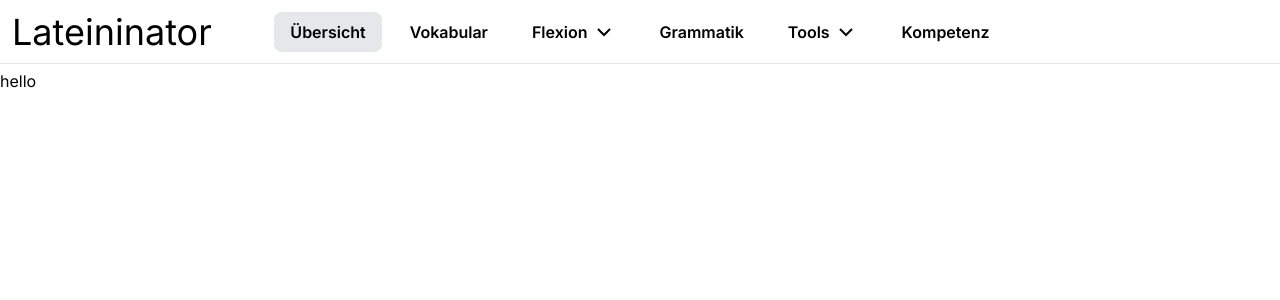
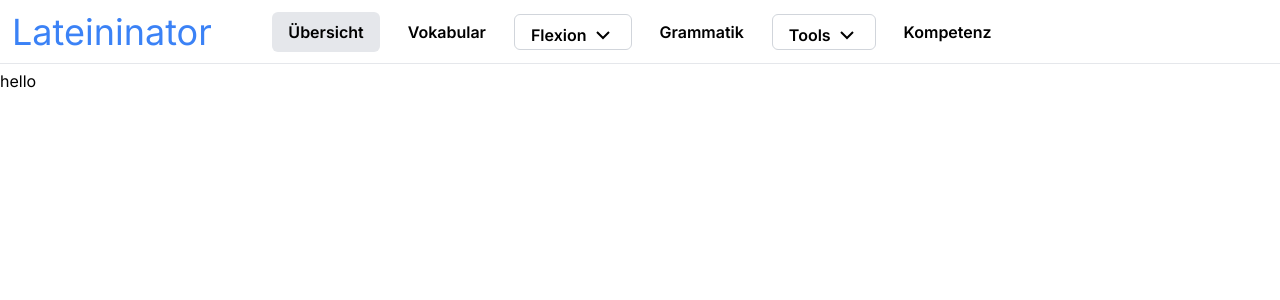
Before and after one commit to neinja007/lateininator, a Next.js app: page / in a window 1280 px wide. Shown: the top 300 px of the page. Built offline with nearby package versions, Linux system fonts and the light colour scheme.

Commit message:
component work

```diff
--- a/src/app/globals.css
+++ b/src/app/globals.css
@@ -2,10 +2,34 @@
 @tailwind components;
 @tailwind utilities;
 
-.button {
-	@apply p-2 px-4 rounded-lg;
+.navlink {
+	@apply p-2 px-4 rounded-md my-auto font-semibold text-inherit;
 }
 
-.navlink {
-	@apply button my-auto font-semibold;
+.basic-element {
+	@apply h-9 p-1 px-2 rounded-md bg-white border border-gray-300 focus:outline-none focus:border-black;
 }
+
+h1 {
+	@apply font-bold text-xl mb-3;
+}
+
+select {
+	@apply basic-element;
+}
+
+input {
+	@apply basic-element;
+}
+
+button {
+	@apply basic-element;
+}
+
+p {
+	@apply mb-3;
+}
+
+a {
+	@apply text-blue-500;
+}
```
